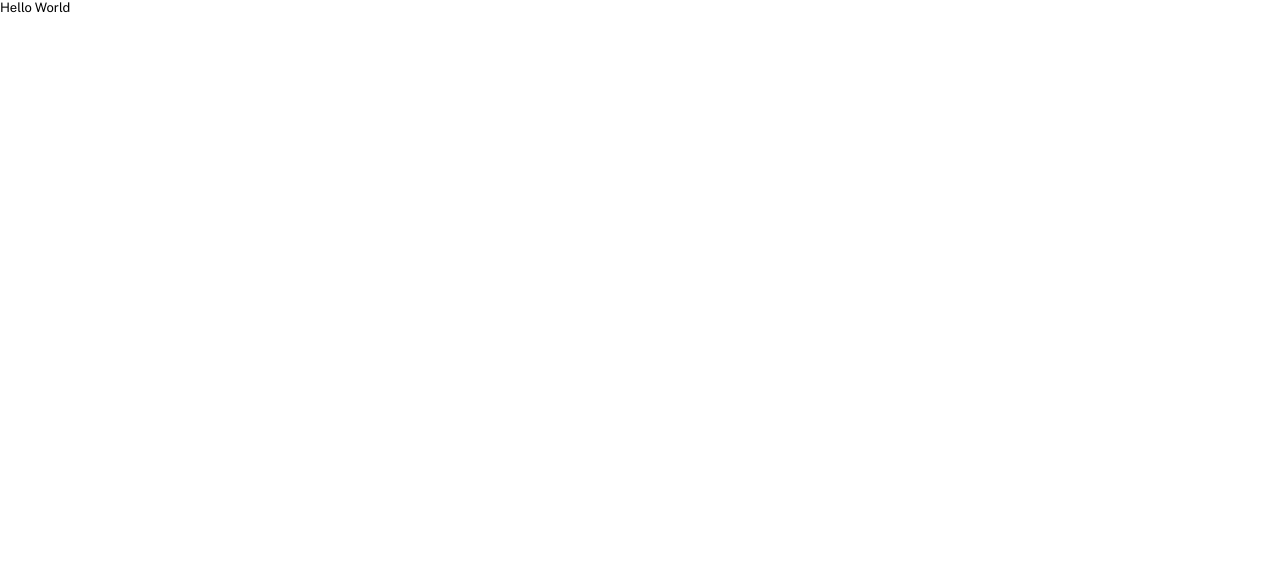
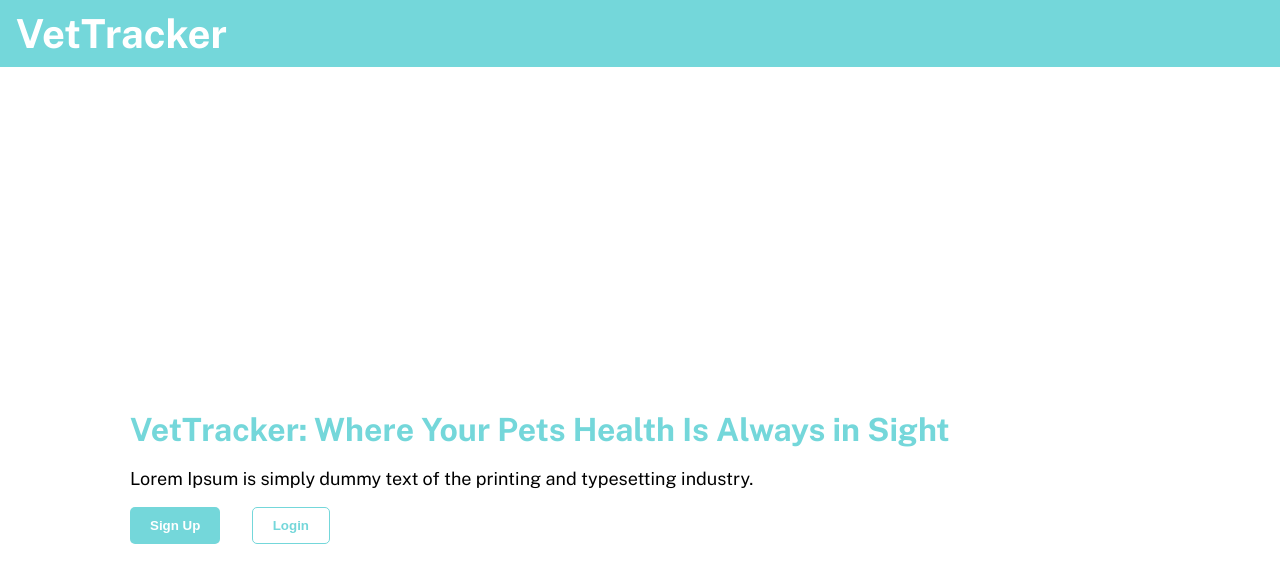
Before and after one commit to Kimberlynolsin/VetTracker, a React (Vite) app: page / in a window 1280 px wide. Shown: the top 582 px of the page. Built offline with nearby package versions, Linux system fonts and the light colour scheme.

Commit message:
homepage basic structure

```diff
--- a/package.json
+++ b/package.json
@@ -12,6 +12,7 @@
   "dependencies": {
     "react": "^18.2.0",
     "react-dom": "^18.2.0",
+    "react-router-dom": "^6.16.0",
     "sass": "^1.68.0"
   },
   "devDependencies": {
--- a/src/App.jsx
+++ b/src/App.jsx
@@ -1,9 +1,15 @@
-import './styles/styles.scss'
+import { BrowserRouter as Router, Route, Routes } from "react-router-dom";
+
+import "./styles/styles.scss";
+import HomePage from "./pages/Homepage/HomePage";
 function App() {
-
   return (
     <>
-      <div> Hello World</div>
+      <Router>
+        <Routes>
+          <Route path= "/"element={<HomePage />} />
+        </Routes>
+      </Router>
     </>
   );
 }
--- /dev/null
+++ b/src/components/Header/Header.jsx
@@ -0,0 +1,11 @@
+const Header = () => {
+  return (
+    <>
+      <header className="header">
+        <h1 className="header__title"> VetTracker</h1>
+      </header>
+    </>
+  );
+};
+
+export default Header;
--- /dev/null
+++ b/src/components/Header/Header.scss
@@ -0,0 +1,13 @@
+.header {
+  background-color: $primary;
+  color: $secondary;
+  padding: 1rem 1.6rem;
+  @include desktop {
+    width: 100%;
+    margin: $margin-desktop;
+  }
+
+  &__title {
+    margin: 0;
+  }
+}
--- /dev/null
+++ b/src/pages/Homepage/HomePage.jsx
@@ -0,0 +1,25 @@
+import Header from "../../components/Header/Header";
+const HomePage = () => {
+  return (
+    <>
+      <Header />
+      <section className="hero">
+        <div className="hero__container">
+        <h2 className="hero__title">
+          VetTracker: Where Your Pets Health Is Always in Sight
+        </h2>
+        <p className="hero__text">
+          Lorem Ipsum is simply dummy text of the printing and typesetting
+          industry.
+        </p>
+        </div>
+        <div className="hero__btns">
+          <input type="button" value="Sign Up" className="hero__btns__signup"></input>
+          <input type="button" value="Login" className="hero__btns__login"></input>
+        </div>
+      </section>
+    </>
+  );
+};
+
+export default HomePage;
--- /dev/null
+++ b/src/pages/Homepage/HomePage.scss
@@ -0,0 +1,42 @@
+.hero {
+  display: flex;
+  flex-direction: column;
+  height: 100vh;
+  justify-content: center;
+
+  @include desktop {
+    width: 102rem;
+    padding: $margin-desktop;
+  }
+  &__title {
+    color: $primary;
+    margin-bottom: 0;
+    @include desktop {
+margin: 2rem 0 ;      }
+  }
+
+  &__text {
+    margin-top: 0;
+  }
+
+  &__btns {
+    display: flex;
+    width: 20rem;
+    justify-content: space-between;
+
+    &__signup {
+      background-color: $primary;
+      border-style: initial;
+      border-radius: 5px;
+      padding: 1rem 2rem;
+      font-weight: bold;
+      color: white;
+    }
+    &__login {
+      @extend .hero__btns__signup;
+      background-color: $secondary;
+      color: $primary;
+      border: 1px solid $primary;
+    }
+  }
+}
--- a/src/styles/partials/_global.scss
+++ b/src/styles/partials/_global.scss
@@ -6,6 +6,7 @@
 
 html {
   font-size: 62.5%;
+
 }
 
 body {
@@ -13,3 +14,38 @@ body {
   font-size: 1.3rem;
   font-family: "Public Sans", sans-serif;
 }
+h1 {
+  font-size: 2.4rem;
+  @include tablet {
+    font-size: 3.2rem;
+  }
+  @include desktop {
+    font-size: 4rem;
+  }
+}
+
+h2 {
+  font-size: 2rem;
+  @include tablet {
+    font-size: 2.4rem;
+  }
+  @include desktop {
+    font-size: 3.2rem;
+  }
+}
+
+p {
+  font-size: 1.6rem;
+  @include tablet {
+    font-size: 1.8rem;
+  }
+}
+section {
+  margin: $margin-mobile;
+  @include tablet {
+    margin: $margin-mobile;
+  }
+  @include desktop {
+    margin: $margin-desktop;
+  }
+}
--- a/src/styles/styles.scss
+++ b/src/styles/styles.scss
@@ -1,3 +1,7 @@
 @import './partials/variables';
 @import './partials/mixins';
 @import './partials/global';
+//components
+@import '../components/Header/Header.scss';
+//pages
+@import "../pages/Homepage/HomePage.scss";
```
Also changed, not shown: src/pages/LandingPage.jsx (deleted), 1 other file (tests, documents, lock files or other folders).
